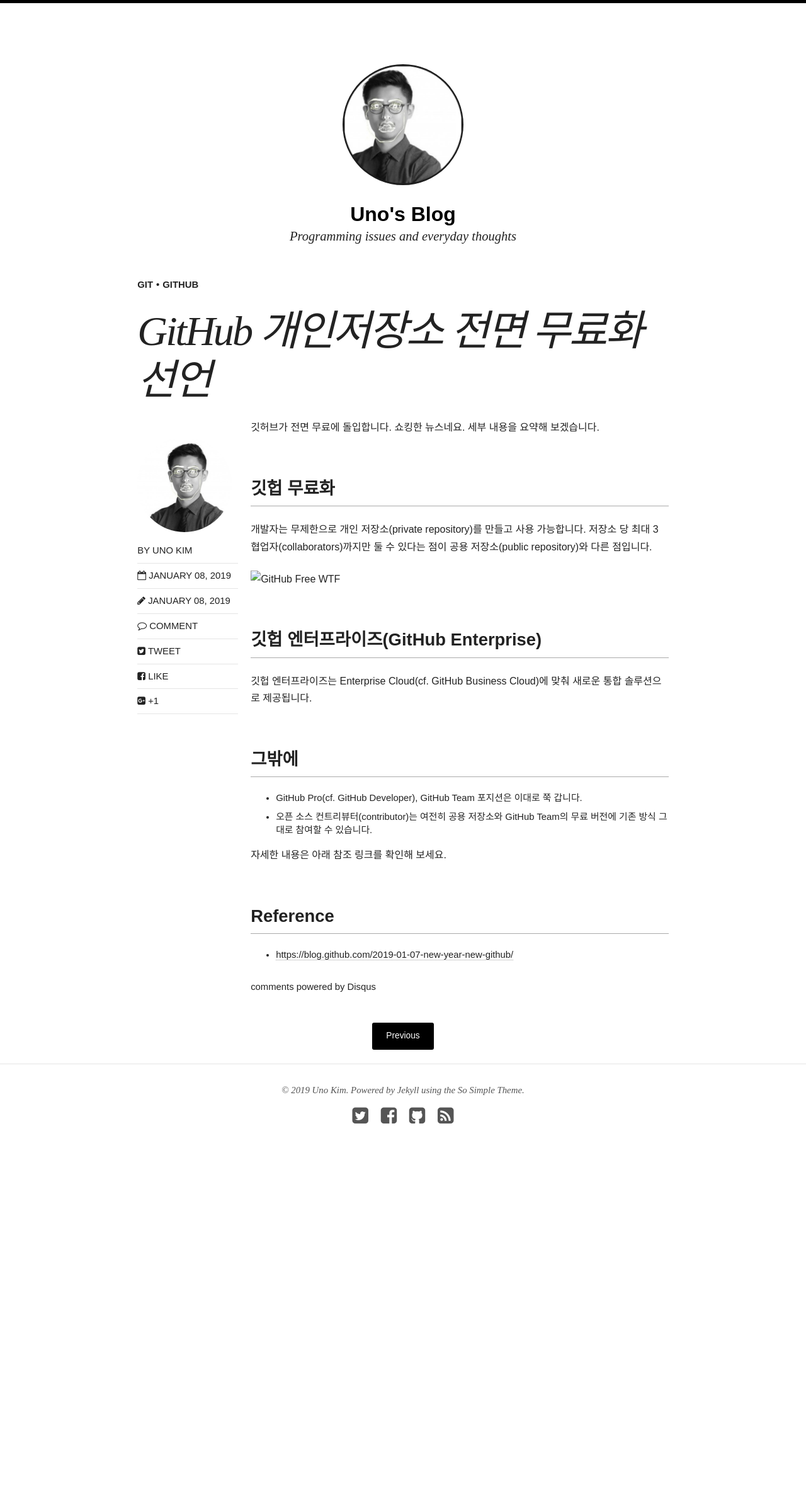
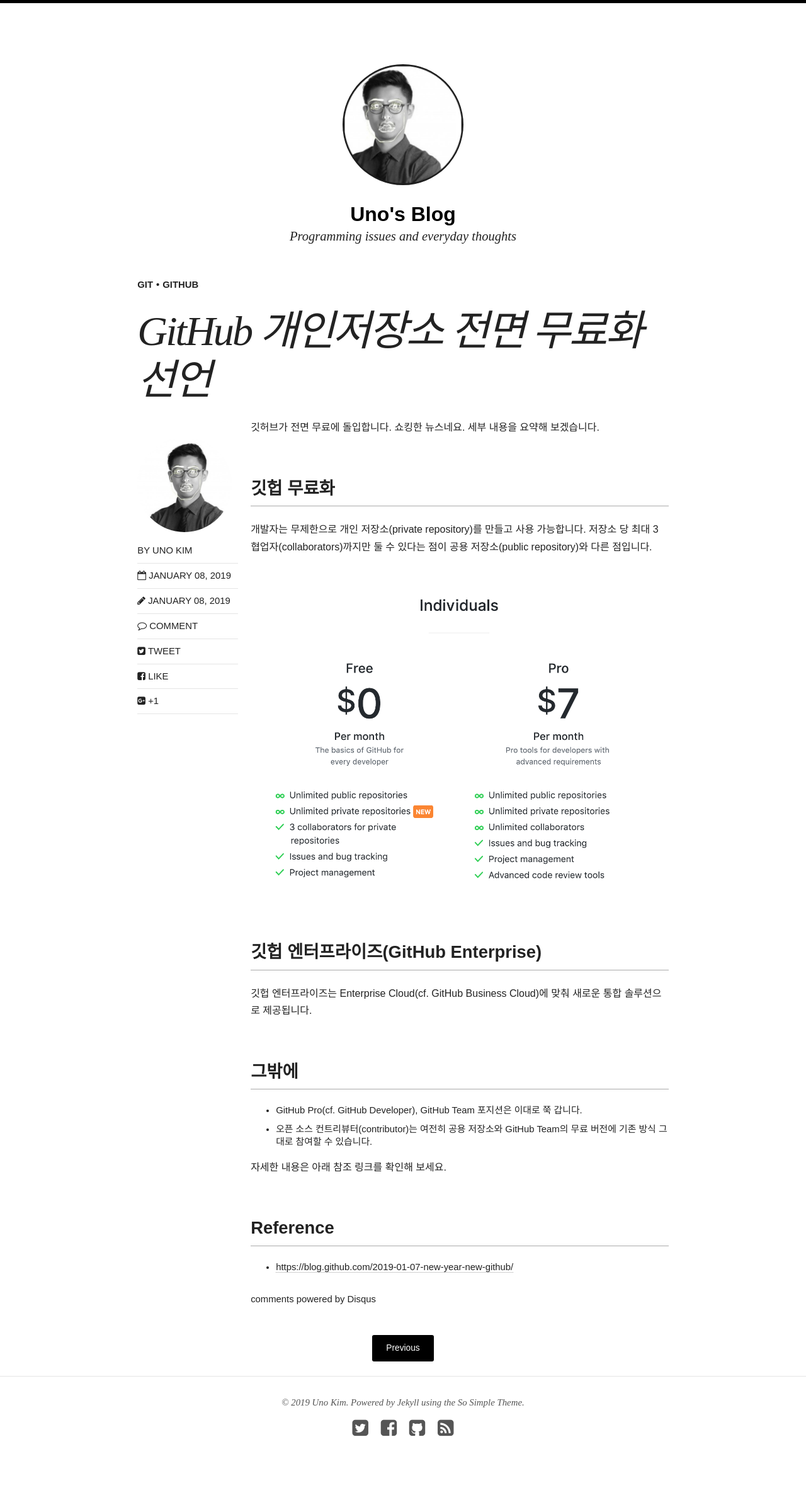
Before and after one commit to djkeh/djkeh.github.io, a Jekyll site: the page built from _posts/articles/2019-01-08-Github-goes-free-kor.md, in a window 1280 px wide. Shown: the whole page at 63% size. Built offline with Jekyll 4.4.1, drawn with Linux system fonts in a browser that asks for light colours; nearby versions of some CDN libraries; comment, search, counter and statistics services are not loaded; before the commit the page ends 1886 px from its top, so only the background shows below that.

Commit message:
Correct article - GitHub Goes Free
This corrects an image link

```diff
--- a/_posts/articles/2019-01-08-Github-goes-free-kor.md
+++ b/_posts/articles/2019-01-08-Github-goes-free-kor.md
@@ -21,7 +21,7 @@
 
 개발자는 무제한으로 개인 저장소(private repository)를 만들고 사용 가능합니다. 저장소 당 최대 3 협업자(collaborators)까지만 둘 수 있다는 점이 공용 저장소(public repository)와 다른 점입니다.
 
-![GitHub Free WTF](/images/20190108_github_for_free/1.png "깃헙 개인저장소가 무료여 어머나 세상에")
+![GitHub Free WTF](/images/20190108_github_goes_free/1.png "깃헙 개인저장소가 무료여 어머나 세상에")
 
 
 ## 깃헙 엔터프라이즈(GitHub Enterprise)
```
